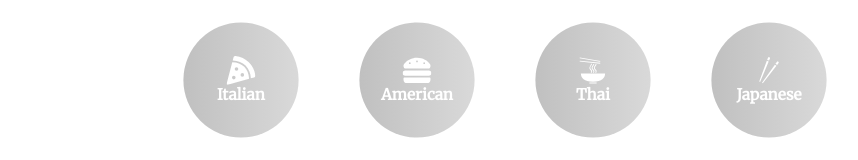
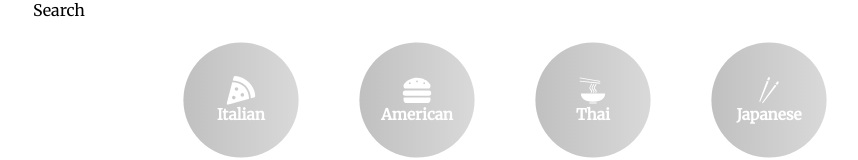
Before and after one commit to HowardKiat/Recipe-App, a React (Create React App) app in the folder yumrecipe/: page / in a window 1280 px wide. Shown: the top 160 px of the page, without its empty margins (95-953 px from the left). Built offline with nearby package versions, Linux system fonts and the light colour scheme; no server answers; a web font is replaced by a local one.

Commit message:
Added Search.jsx component

```diff
--- a/yumrecipe/src/App.js
+++ b/yumrecipe/src/App.js
@@ -1,10 +1,12 @@
 import Pages from "./pages/Pages";
 import Category from "./components/Category";
 import { BrowserRouter } from "react-router-dom";
+import Search from "./components/Search";
 
 function App() {
   return (
     <div className="App">
+      <Search />
       <BrowserRouter>
         <Category/>
         <Pages />
```
